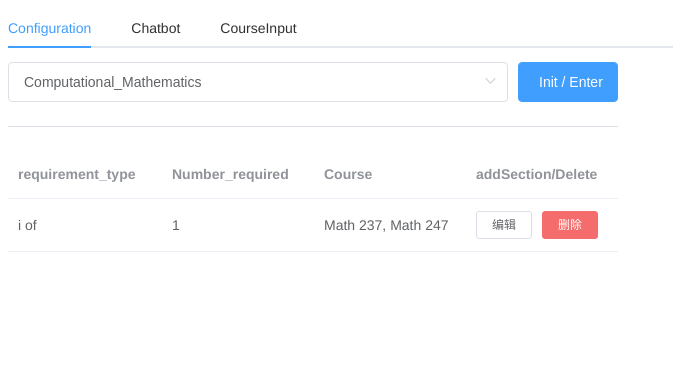
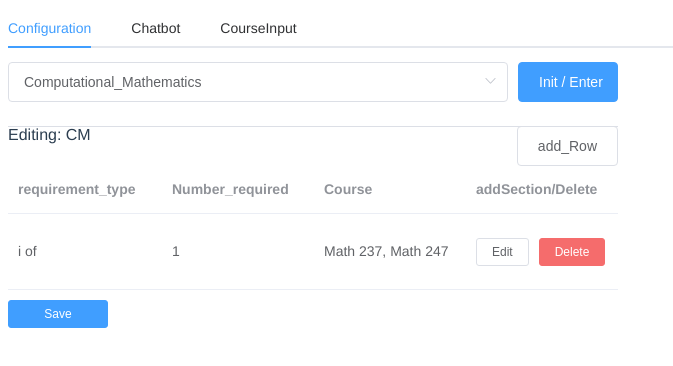
Before and after one commit to PotatoZhou/MmergeVue, a Vue app: page / in a window 1280 px wide. Both pictures are taken after a click on the tab "Configuration". Shown: the top 366 px of the page, without its empty margins (0-673 px from the left). Built offline with nearby package versions, Linux system fonts and the light colour scheme.

Commit message:
finish configration

```diff
--- a/package.json
+++ b/package.json
@@ -44,5 +44,8 @@
     "sass": "^1.32.7",
     "sass-loader": "^12.0.0",
     "vue-template-compiler": "^2.6.14"
+  },
+  "browser": {
+    "fs": false
   }
 }
--- /dev/null
+++ b/src/Eventbus.js
@@ -0,0 +1,2 @@
+import Vue from "vue";
+export const EventBus = new Vue();
--- a/src/components/Configuration/index.vue
+++ b/src/components/Configuration/index.vue
@@ -23,36 +23,90 @@
       >
         Init / Enter
       </el-button>
-      <el-divider></el-divider>
+      <div class="divider">
+        <span style="float: left"> Editing: {{ this.tableValue }} </span>
+        <el-button style="float: right" @click="addRow()">add_Row</el-button>
+        <el-divider></el-divider>
+      </div>
     </div>
     <div class="table" style="margin-top: 10px">
       <el-table :data="this.tableData[this.tableValue]">
-        <el-table-column prop="requirement_type" label="requirement_type">
+        <el-table-column
+          prop="requirement_type"
+          label="requirement_type"
+          max-height="70px"
+        >
+          <template slot-scope="scope">
+            <el-select
+              v-model="scope.row.requirement_type"
+              v-if="scope.row.Edit"
+              placeholder="Select"
+            >
+              <el-option
+                label="i of (one of, two of)"
+                value="i of (one of, two of)"
+                style="width: 100px; float: left"
+              ></el-option>
+              <el-option
+                label="i of additional"
+                value="i of additional"
+                style="width: 100px; float: left"
+              ></el-option>
+            </el-select>
+            <p v-else>{{ scope.row.requirement_type }}</p>
+          </template>
         </el-table-column>
-        <el-table-column
-          prop="Number_required"
-          label="Number_required"
-        ></el-table-column>
-        <el-table-column prop="Course" label="Course"></el-table-column>
+        <el-table-column prop="Number_required" label="Number_required">
+          <template slot-scope="scope">
+            <el-input
+              v-model="scope.row.Number_required"
+              v-if="scope.row.Edit"
+              style="width: 100px; float: left"
+              @input="inputCheck(scope.row.Number_required)"
+              :class="{ 'is-error': inputCheck(scope.row.Number_required) }"
+            ></el-input>
+            <p v-else>{{ scope.row.Number_required }}</p>
+          </template>
+        </el-table-column>
+        <el-table-column prop="Course" label="Course">
+          <template slot-scope="scope">
+            <el-input
+              v-model="scope.row.Course"
+              v-if="scope.row.Edit"
+              style="width: 100px; float: left"
+            ></el-input>
+            <p v-else>{{ scope.row.Course }}</p>
+          </template>
+        </el-table-column>
         <el-table-column label="addSection/Delete">
           <template slot-scope="scope">
             <el-button size="mini" @click="handleEdit(scope.$index, scope.row)"
-              >编辑</el-button
+              >Edit</el-button
             >
             <el-button
               size="mini"
               type="danger"
               @click="handleDelete(scope.$index, scope.row)"
-              >删除</el-button
+              >Delete</el-button
             >
           </template>
         </el-table-column>
       </el-table>
+      <div class="footer" style="display: flex; margin-top: 10px">
+        <el-button
+          type="primary"
+          style="width: 100px; float: right"
+          size="mini"
+          @click="saveConfiguration()"
+          >Save</el-button
+        >
+      </div>
     </div>
   </div>
 </template>
 
 <script>
+import { EventBus } from "../../Eventbus.js";
 export default {
   data() {
     return {
@@ -82,6 +136,7 @@ export default {
             Number_required: 1,
             requirement_type: "i of",
             Course: "Math 237, Math 247",
+            Edit: false,
           },
         ],
         CO: [
@@ -89,19 +144,22 @@ export default {
             Number_required: 1,
             requirement_type: "i of",
             Course: "Math 239, Math 249",
+            Edit: false,
           },
         ],
       },
+      DataSend: {},
     };
   },
   created() {
     this.initializeTable();
+    console.log(typeof this.tableData);
   },
   methods: {
     initializeTable() {
-      console.log(this.tableData);
+      console.log(this.value);
+      this.tableValue = this.value;
       console.log(this.tableValue);
-      console.log(this.tableData[this.tableValue]);
       this.$message({
         message: "Table updated",
         type: "success",
@@ -117,14 +175,84 @@ export default {
       if (found === 1) {
         this.tableValue = this.value;
       } else {
-        console.log("Not in the list");
-        this.tableData[this.tableValue] = {
-          Number_required: 0,
-          requirement_type: "i of",
-          Course: "",
-        };
+        this.$message({
+          message: "Major created",
+          type: "warning",
+          showClose: true,
+        });
+        this.tableData[this.tableValue] = [
+          {
+            Number_required: 0,
+            requirement_type: "i of",
+            Course: "",
+            Edit: false,
+          },
+        ];
+        console.log(this.tableData);
+        this.Majoroptions.push({
+          value: this.value,
+          label: this.value,
+        });
       }
+    },
+    handleEdit(index, row) {
+      row.Edit = !row.Edit;
+    },
+    addRow() {
+      let tempTable = this.tableData;
+      tempTable[this.tableValue].push({
+        Number_required: 0,
+        requirement_type: "i of",
+        Course: "",
+        Edit: false,
+      });
+      this.tableData = tempTable;
+      this.$message({
+        message: "Add successfully",
+        type: "success",
+        showClose: true,
+      });
+    },
+    handleDelete(index, row) {
+      this.tableData[this.tableValue].splice(index, 1);
+      this.$message({
+        message: "Delete successfully",
+        type: "success",
+        showClose: true,
+      });
+    },
+    inputCheck(input) {
+      const reg = /^[0-9]+$/;
+      return !reg.test(input);
+    },
+    saveConfiguration() {
+      this.DataSend = this.tableData;
+      EventBus.$emit("DataSend", this.DataSend);
     },
   },
 };
 </script>
+<style>
+.is-error {
+  border-color: red !important;
+  animation: shake 0.5s;
+}
+
+@keyframes shake {
+  0% {
+    transform: translateX(0);
+  }
+  25% {
+    transform: translateX(-5px);
+  }
+  50% {
+    transform: translateX(5px);
+  }
+  75% {
+    transform: translateX(-5px);
+  }
+  100% {
+    transform: translateX(0);
+  }
+}
+</style>
--- a/src/components/CourseInput/index.vue
+++ b/src/components/CourseInput/index.vue
@@ -46,9 +46,11 @@
 </template>
 
 <script>
+import { EventBus } from "../../Eventbus";
 export default {
   data() {
     return {
+      CourseData: null,
       percentage: 0,
       custonColor: "#409eff",
       options: [
@@ -91,6 +93,13 @@ export default {
       ],
     };
   },
+  created() {
+    EventBus.$on("DataSend", (data) => {
+      this.CourseData = data;
+    });
+    console.log(this.CourseData);
+    console.log("created!");
+  },
   methods: {
     handleCourseChange(value) {
       console.log(value);
```
